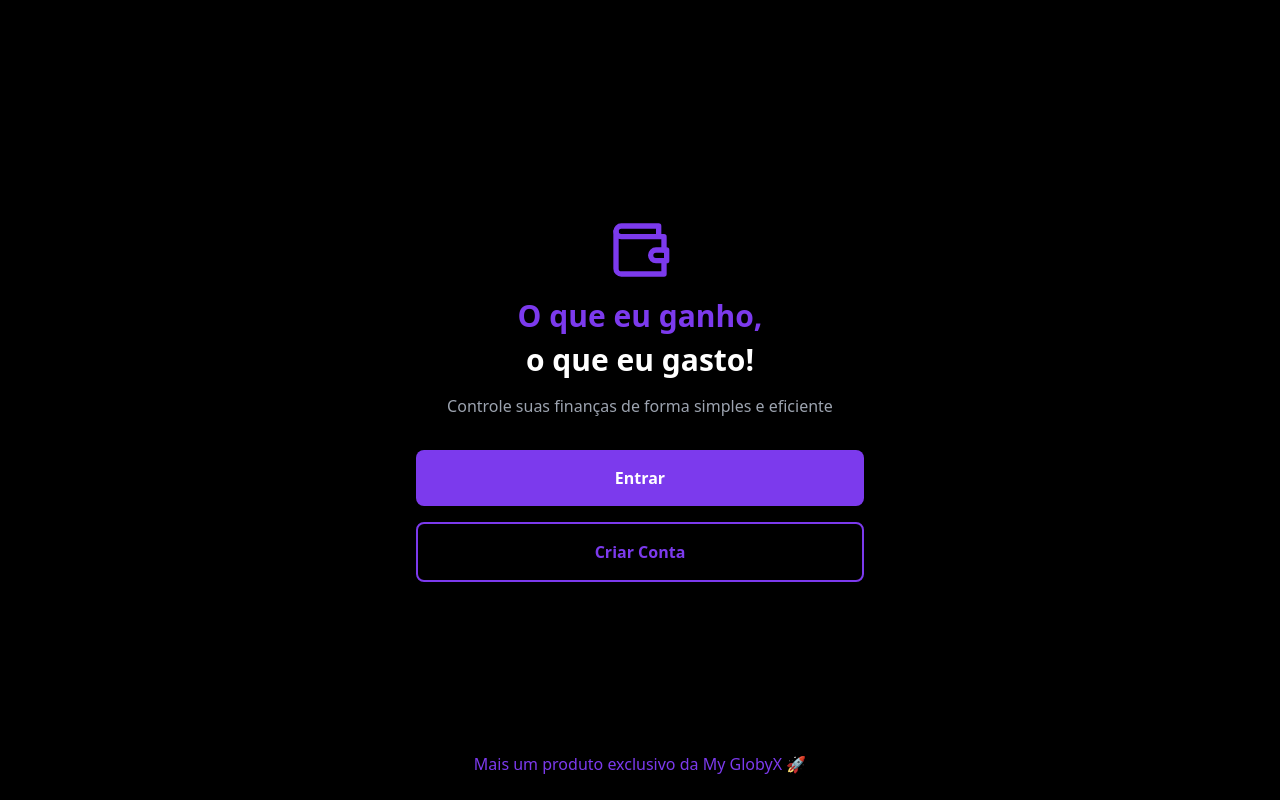
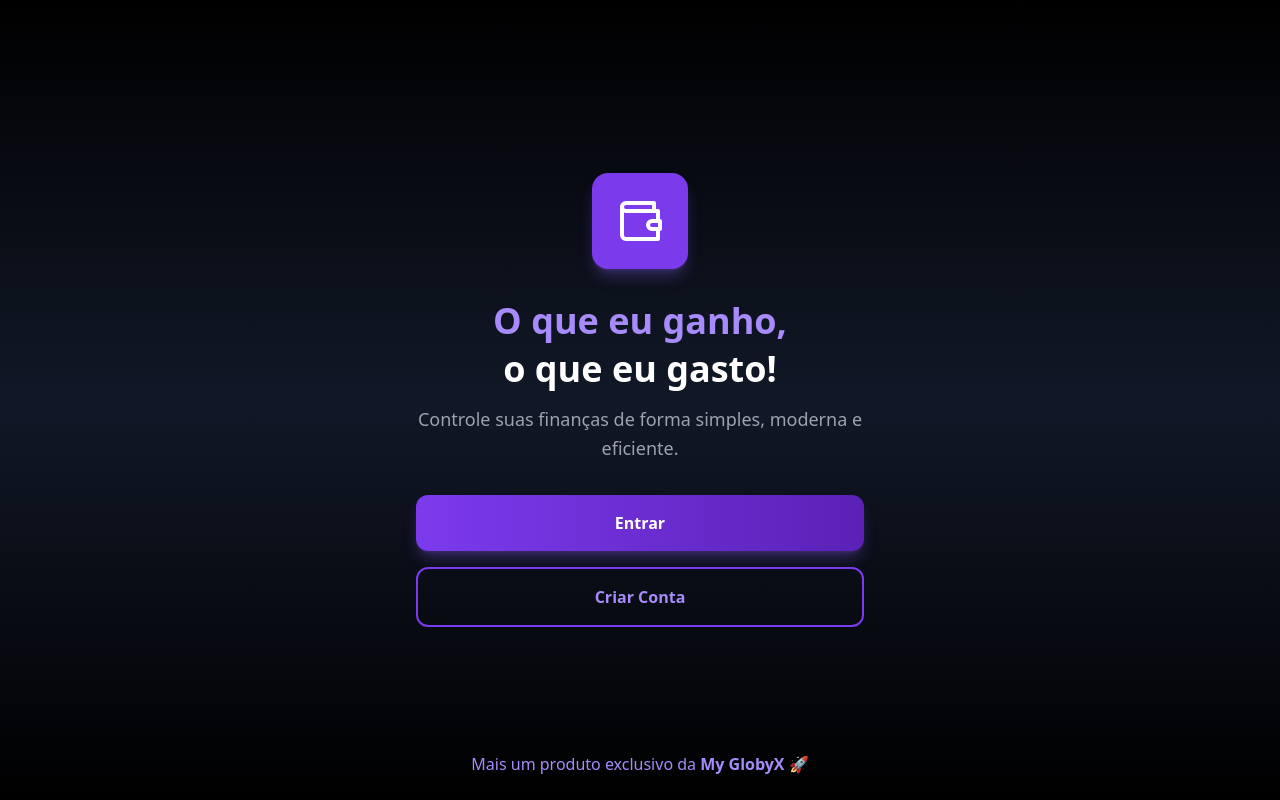
Before and after one commit to Joel254010/oque-eu-ganho-oque-eu-gasto, a React (Vite) app: page / in a window 1280 px wide. Built offline with nearby package versions, Linux system fonts and the light colour scheme; no server answers.

Commit message:
feat: novo visual Nubank-style para tela inicial (Welcome.tsx)

```diff
--- a/src/components/Welcome.tsx
+++ b/src/components/Welcome.tsx
@@ -7,40 +7,49 @@ interface WelcomeProps {
 
 const Welcome: React.FC<WelcomeProps> = ({ onNavigate }) => {
   return (
-    <div className="min-h-screen bg-black text-white flex flex-col items-center justify-center p-6">
+    <div className="min-h-screen bg-gradient-to-b from-black via-gray-900 to-black text-white flex flex-col items-center justify-center p-6">
       <div className="text-center max-w-md w-full">
-        <div className="mb-8">
-          <Wallet className="w-16 h-16 text-brand mx-auto mb-4" />
-          <h1 className="text-3xl font-bold text-brand mb-2">
-            O que eu ganho,
-          </h1>
-          <h1 className="text-3xl font-bold text-white">
-            o que eu gasto!
-          </h1>
-          <p className="text-gray-400 mt-4">
-            Controle suas finanças de forma simples e eficiente
-          </p>
+
+        {/* Ícone em destaque */}
+        <div className="mb-8 flex justify-center">
+          <div className="bg-violet-600 p-6 rounded-2xl shadow-lg shadow-violet-500/30">
+            <Wallet className="w-12 h-12 text-white" />
+          </div>
         </div>
 
+        {/* Headline estilo Nubank */}
+        <h1 className="text-4xl font-extrabold text-violet-400 mb-2">
+          O que eu ganho,
+        </h1>
+        <h1 className="text-4xl font-extrabold text-white mb-4">
+          o que eu gasto!
+        </h1>
+
+        <p className="text-gray-400 text-lg leading-relaxed mb-8">
+          Controle suas finanças de forma simples, moderna e eficiente.
+        </p>
+
+        {/* Botões */}
         <div className="space-y-4">
           <button
             onClick={() => onNavigate('login')}
-            className="w-full bg-brand hover:bg-brand-dark text-white font-bold py-4 px-6 rounded-lg transition-colors duration-300"
+            className="w-full bg-gradient-to-r from-violet-600 to-violet-800 hover:opacity-90 text-white font-bold py-4 px-6 rounded-xl shadow-lg shadow-violet-500/30 transition duration-300"
           >
             Entrar
           </button>
 
           <button
             onClick={() => onNavigate('register')}
-            className="w-full bg-transparent border-2 border-brand text-brand hover:bg-brand hover:text-white font-bold py-4 px-6 rounded-lg transition-colors duration-300"
+            className="w-full border-2 border-violet-600 text-violet-400 hover:bg-violet-600 hover:text-white font-bold py-4 px-6 rounded-xl transition duration-300"
           >
             Criar Conta
           </button>
         </div>
       </div>
 
-      <footer className="absolute bottom-6 text-center text-brand">
-        Mais um produto exclusivo da My GlobyX 🚀
+      {/* Footer */}
+      <footer className="absolute bottom-6 text-center text-violet-400">
+        Mais um produto exclusivo da <span className="font-bold">My GlobyX 🚀</span>
       </footer>
     </div>
   );
```
